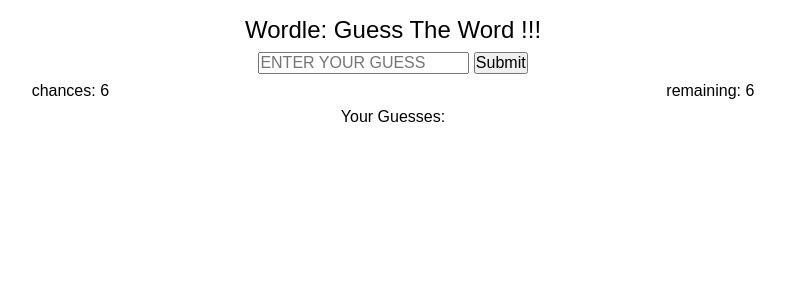
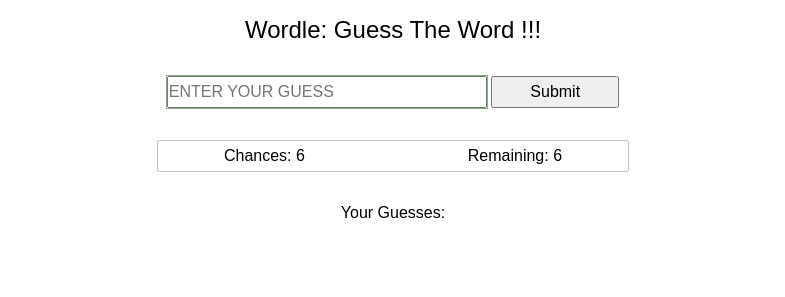
Before and after one commit to BiswajitSen/wordle, a plain HTML site: page index.html in a window 1280 px wide. Shown: the whole page, without its empty margins (247-1032 px from the left). Drawn offline with Linux system fonts and the light colour scheme.

Commit message:
Increased the size of submit-button and the input-text-box.

```diff
--- a/index.html
+++ b/index.html
@@ -20,7 +20,7 @@
           <button class="submit-guess-btn">Submit</button>
         </section>
 
-        <section class="players-attempts">
+        <section class="players-attempts flex">
           <div id="max-chances"></div>
           <div id="remaining-attempts"></div>
         </section>
--- a/scripts/script.js
+++ b/scripts/script.js
@@ -253,9 +253,9 @@
   }
 
   #renderAttemptsAndChances(chances, timesGuessed) {
-    this.#chancesContainer.innerText = `chances: ${chances}`;
+    this.#chancesContainer.innerText = `Chances: ${chances}`;
     const remainingChances = chances - timesGuessed;
-    this.#remainingAttemptsContainer.innerText = `remaining: ${remainingChances}`;
+    this.#remainingAttemptsContainer.innerText = `Remaining: ${remainingChances}`;
   }
 
   renderGameState({ guessesRecord, chances, timesGuessed }) {
@@ -385,7 +385,7 @@
 };
 
 const initiateGame = () => {
-  const wordle = new Wordle('ab', 6);
+  const wordle = new Wordle(fetchRandomWord(), 6);
   const inputController = initiateMouseController();
   const wordleRenderer = initiateRenderer();
 
--- a/styles/style.css
+++ b/styles/style.css
@@ -4,6 +4,11 @@
   box-sizing: border-box;
   font-family: sans-serif;
   font-size: 16px;
+}
+
+#root {
+  margin: 0 auto;
+  width: 40vw;
 }
 
 .page {
@@ -27,7 +32,7 @@
   display: flex;
   align-items: center;
   justify-content: center;
-  gap: 0.5em;
+  gap: 2em;
 }
 
 .guesses {
@@ -59,10 +64,11 @@
 }
 
 .players-attempts {
-  display: flex;
-  align-items: flex-start;
   justify-content: space-around;
-  width: 100%;
+  width: 92%;
+  height: 2em;
+  border: 1px solid silver;
+  border-radius: 2px;
 }
 
 .game-stats {
@@ -72,10 +78,20 @@
 }
 
 .guess-holder {
+  height: 2em;
+  width: 20em;
   text-transform: uppercase;
 }
 
 input:invalid {
-  outline: 1px solid red;
-  border: none;
+  outline: 1px solid rgb(221, 159, 159);
 }
+
+input:valid {
+  outline: 1px solid rgb(125, 179, 125);
+}
+
+.submit-guess-btn {
+  height: 2em;
+  width: 8em;
+}
```
